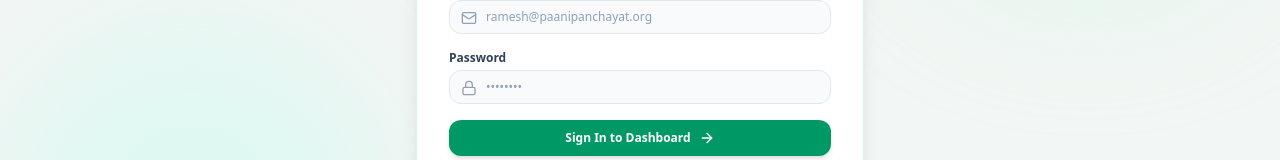
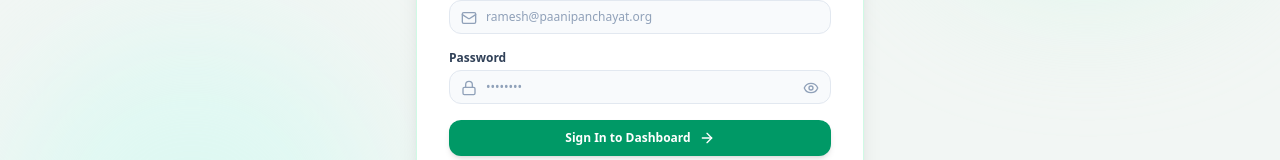
Before and after one commit to narawadevedant3/PaaniPanchayat, a Next.js app in the folder frontend/: page / in a window 1280 px wide. Shown: the part 387-547 px from the top of the page. Built offline with nearby package versions, Linux system fonts and the light colour scheme; no server answers.

Commit message:
added eye button in password field

```diff
--- a/frontend/src/components/AuthView.tsx
+++ b/frontend/src/components/AuthView.tsx
@@ -1,7 +1,5 @@
-"use client";
-
 import React, { useState } from 'react';
-import { Droplet, Lock, Mail, User, ShieldCheck, Phone, ArrowRight, Sparkles, CheckCircle2 } from 'lucide-react';
+import { Droplet, Lock, Mail, User, ShieldCheck, Phone, ArrowRight, Sparkles, CheckCircle2, Eye, EyeOff } from 'lucide-react';
 import { AuthUser, UserRole } from '../types';
 
 interface AuthViewProps {
@@ -15,11 +13,13 @@ export const AuthView: React.FC<AuthViewProps> = ({ onLoginSuccess, apiBase }) =
   // Login form state
   const [loginEmail, setLoginEmail] = useState('');
   const [loginPassword, setLoginPassword] = useState('');
+  const [showLoginPassword, setShowLoginPassword] = useState(false);
 
   // Register form state
   const [regName, setRegName] = useState('');
   const [regEmail, setRegEmail] = useState('');
   const [regPassword, setRegPassword] = useState('');
+  const [showRegPassword, setShowRegPassword] = useState(false);
   const [regRole, setRegRole] = useState<UserRole>('farmer');
   const [regContact, setRegContact] = useState('');
 
@@ -221,13 +221,21 @@ export const AuthView: React.FC<AuthViewProps> = ({ onLoginSuccess, apiBase }) =
               <div className="relative">
                 <Lock className="absolute left-3 top-2.5 w-4 h-4 text-slate-400" />
                 <input
-                  type="password"
+                  type={showLoginPassword ? "text" : "password"}
                   required
                   placeholder="••••••••"
                   value={loginPassword}
                   onChange={(e) => setLoginPassword(e.target.value)}
-                  className="w-full pl-9 pr-3 py-2 bg-slate-50 border border-slate-200 rounded-xl text-xs text-slate-900 placeholder-slate-400 focus:outline-none focus:border-emerald-600"
+                  className="w-full pl-9 pr-9 py-2 bg-slate-50 border border-slate-200 rounded-xl text-xs text-slate-900 placeholder-slate-400 focus:outline-none focus:border-emerald-600"
                 />
+                <button
+                  type="button"
+                  onClick={() => setShowLoginPassword(!showLoginPassword)}
+                  className="absolute right-3 top-2.5 text-slate-400 hover:text-slate-600 focus:outline-none"
+                  title={showLoginPassword ? "Hide password" : "Show password"}
+                >
+                  {showLoginPassword ? <EyeOff className="w-4 h-4" /> : <Eye className="w-4 h-4" />}
+                </button>
               </div>
             </div>
 
@@ -286,13 +294,21 @@ export const AuthView: React.FC<AuthViewProps> = ({ onLoginSuccess, apiBase }) =
               <div className="relative">
                 <Lock className="absolute left-3 top-2.5 w-4 h-4 text-slate-400" />
                 <input
-                  type="password"
+                  type={showRegPassword ? "text" : "password"}
                   required
                   placeholder="Create a strong password"
                   value={regPassword}
                   onChange={(e) => setRegPassword(e.target.value)}
-                  className="w-full pl-9 pr-3 py-2 bg-slate-50 border border-slate-200 rounded-xl text-xs text-slate-900 placeholder-slate-400 focus:outline-none focus:border-emerald-600"
+                  className="w-full pl-9 pr-9 py-2 bg-slate-50 border border-slate-200 rounded-xl text-xs text-slate-900 placeholder-slate-400 focus:outline-none focus:border-emerald-600"
                 />
+                <button
+                  type="button"
+                  onClick={() => setShowRegPassword(!showRegPassword)}
+                  className="absolute right-3 top-2.5 text-slate-400 hover:text-slate-600 focus:outline-none"
+                  title={showRegPassword ? "Hide password" : "Show password"}
+                >
+                  {showRegPassword ? <EyeOff className="w-4 h-4" /> : <Eye className="w-4 h-4" />}
+                </button>
               </div>
             </div>
 
```
Also changed, not shown: 1 other file (tests, documents, lock files or other folders).
